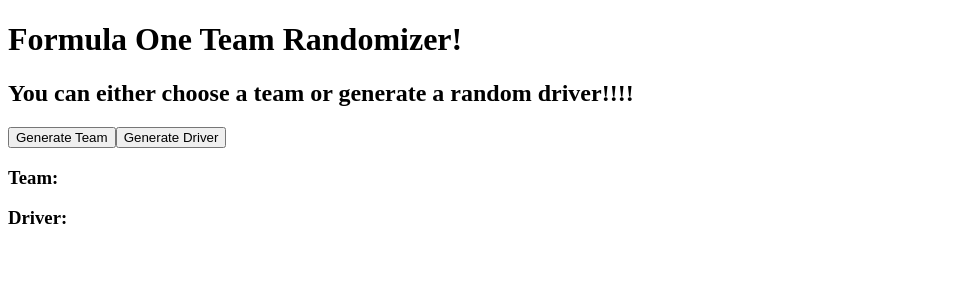
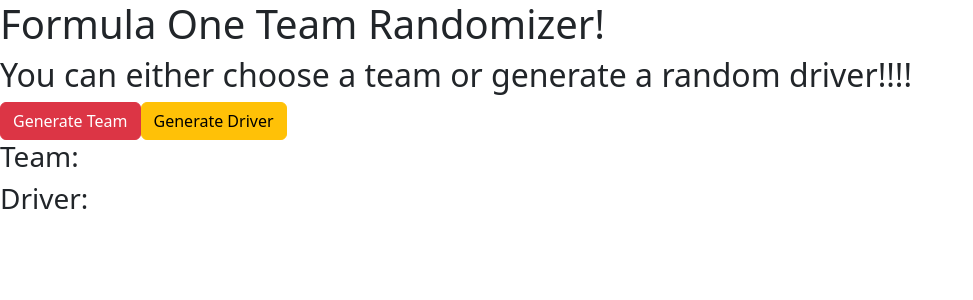
Before and after one commit to DPeralez1/formula-one-rando, a React (Vite) app: page / in a window 1280 px wide. Shown: the top 300 px of the page, without its empty margins (0-973 px from the left). Built offline with nearby package versions, Linux system fonts and the light colour scheme.

Commit message:
Styling
installed React Bootstrap and changed the button styles.

```diff
--- a/package.json
+++ b/package.json
@@ -10,7 +10,9 @@
     "preview": "vite preview"
   },
   "dependencies": {
+    "bootstrap": "^5.3.3",
     "react": "^18.3.1",
+    "react-bootstrap": "^2.10.4",
     "react-dom": "^18.3.1"
   },
   "devDependencies": {
--- a/src/App.jsx
+++ b/src/App.jsx
@@ -1,4 +1,5 @@
 import RandomTeam from "./components/RandomTeam";
+import "bootstrap/dist/css/bootstrap.min.css";
 
 function App() {
   return (
--- a/src/components/RandomTeam.jsx
+++ b/src/components/RandomTeam.jsx
@@ -1,6 +1,7 @@
 import React, { useState } from "react";
 import { TEAM_LIST } from "../components/TeamList";
 import { DRIVER_LIST } from "../components/DriverList";
+import { Button } from "react-bootstrap";
 
 export default function RandomTeam() {
   const [team, setTeam] = useState({});
@@ -23,10 +24,16 @@
     <div className="random-team-container">
       <h1>Formula One Team Randomizer!</h1>
       <h2>You can either choose a team or generate a random driver!!!!</h2>
-      <button onClick={handleGenerateTeam}>Generate Team</button>
-      <button onClick={handleGenerateDriver}>Generate Driver</button>
+      <Button variant="danger" onClick={handleGenerateTeam}>
+        Generate Team
+      </Button>
+      <Button variant="warning" onClick={handleGenerateDriver}>
+        Generate Driver
+      </Button>
       <h3 className="display-team">Team: {team.team_name}</h3>
-      <div>{team.image && <img src={team.image} alt={team.team_name} />}</div>
+      <div className="display-team-image">
+        {team.image && <img src={team.image} alt={team.team_name} />}
+      </div>
       <h3 className="display-driver">Driver: {driver.driver_name}</h3>
       <div>
         {driver.driver_image && (
```
Also changed, not shown: 1 other file (tests, documents, lock files or other folders).
